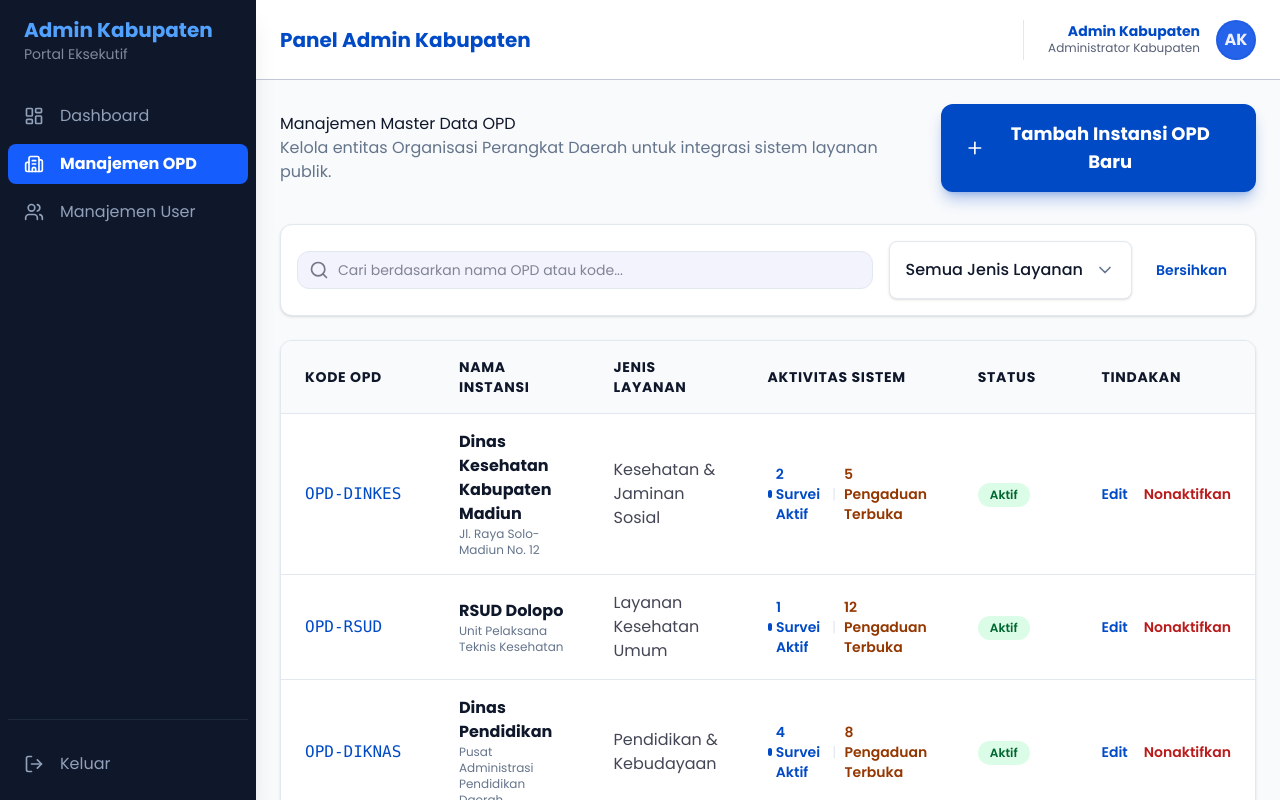
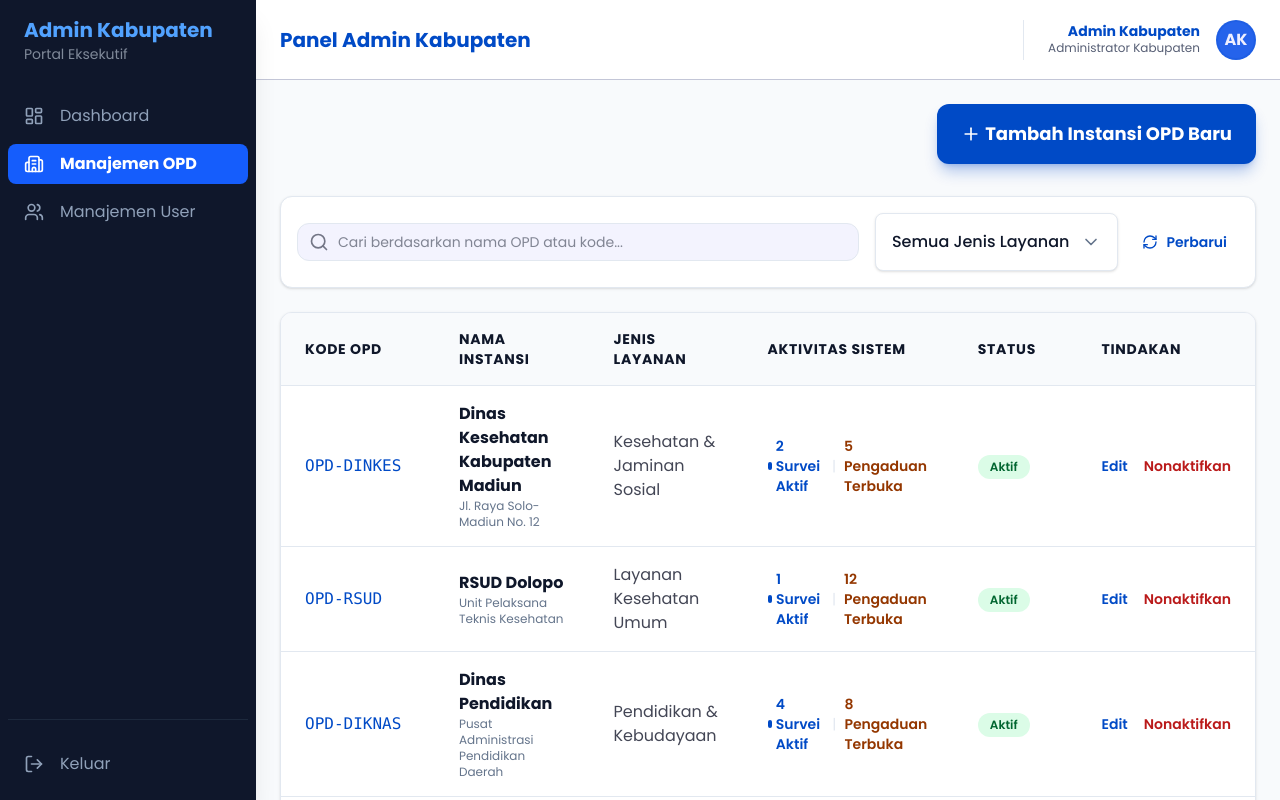
Before and after one commit to richonovians/skema-madiun, a Next.js app in the folder apps/web/: page /admin-kab/opd in a window 1280 px wide. Shown: the top 800 px of the page. Built offline with nearby package versions, Linux system fonts and the light colour scheme.

Commit message:
feat(opd): update header and add sync button

```diff
--- a/apps/web/src/features/opd/components/OPDFilterBar.jsx
+++ b/apps/web/src/features/opd/components/OPDFilterBar.jsx
@@ -1,11 +1,19 @@
-import React from 'react';
-import { Search } from 'lucide-react';
+import React, { useState } from 'react';
+import { Search, RefreshCw } from 'lucide-react';
 import Dropdown from '@/components/ui/Dropdown';
 
 export default function OPDFilterBar({ searchQuery, setSearchQuery, selectedService, setSelectedService }) {
-  const handleClear = () => {
-    setSearchQuery('');
-    setSelectedService('');
+  const [isSyncing, setIsSyncing] = useState(false);
+
+  const handleSync = async () => {
+    setIsSyncing(true);
+    try {
+      await fetch('/opd/sync', { method: 'POST' });
+    } catch (error) {
+      console.error('Error syncing:', error);
+    } finally {
+      setIsSyncing(false);
+    }
   };
 
   const serviceOptions = [
@@ -35,10 +43,12 @@ export default function OPDFilterBar({ searchQuery, setSearchQuery, selectedServ
           variant="default"
         />
         <button
-          onClick={handleClear}
-          className="text-primary font-semibold text-sm px-3 py-2 hover:bg-primary-fixed-dim rounded-lg transition-colors"
+          onClick={handleSync}
+          disabled={isSyncing}
+          className="text-primary font-semibold text-sm px-3 py-2 hover:bg-primary-fixed-dim rounded-lg transition-colors flex items-center gap-2"
         >
-          Bersihkan
+          <RefreshCw size={16} className={isSyncing ? "animate-spin" : ""} />
+          Perbarui
         </button>
       </div>
     </div>
--- a/apps/web/src/features/opd/components/OPDHeader.jsx
+++ b/apps/web/src/features/opd/components/OPDHeader.jsx
@@ -4,11 +4,7 @@ import Button from '@/components/ui/Button';
 
 export default function OPDHeader() {
   return (
-    <div className="flex flex-col md:flex-row md:items-center justify-between mb-xl gap-4">
-      <div>
-        <h2 className="font-headline-lg text-headline-lg text-text-primary">Manajemen Master Data OPD</h2>
-        <p className="text-text-secondary font-body-md text-body-md">Kelola entitas Organisasi Perangkat Daerah untuk integrasi sistem layanan publik.</p>
-      </div>
+    <div className="flex flex-col md:flex-row md:items-center justify-end mb-xl gap-4">
       <Button variant="primary-box" className="shadow-primary-container/20 px-6 py-3">
         <Plus size={20} />
         <span>Tambah Instansi OPD Baru</span>
```
